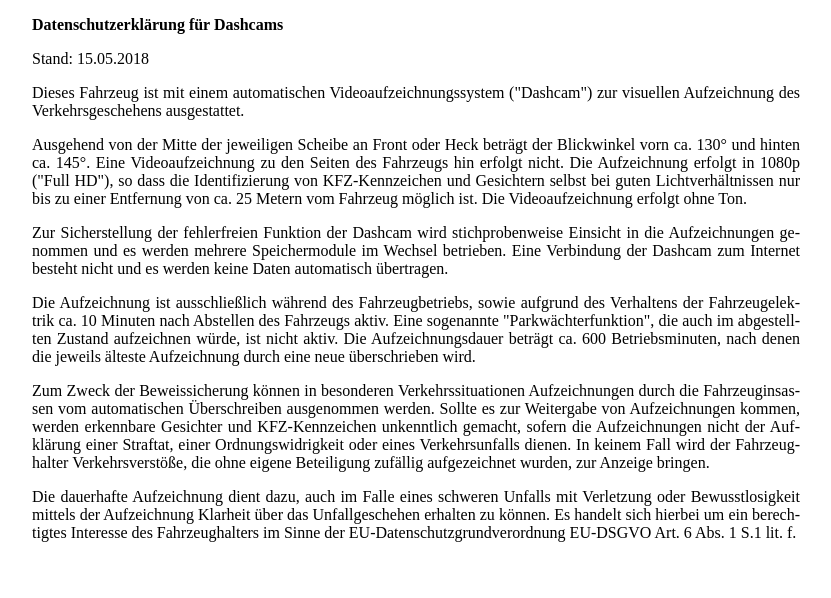
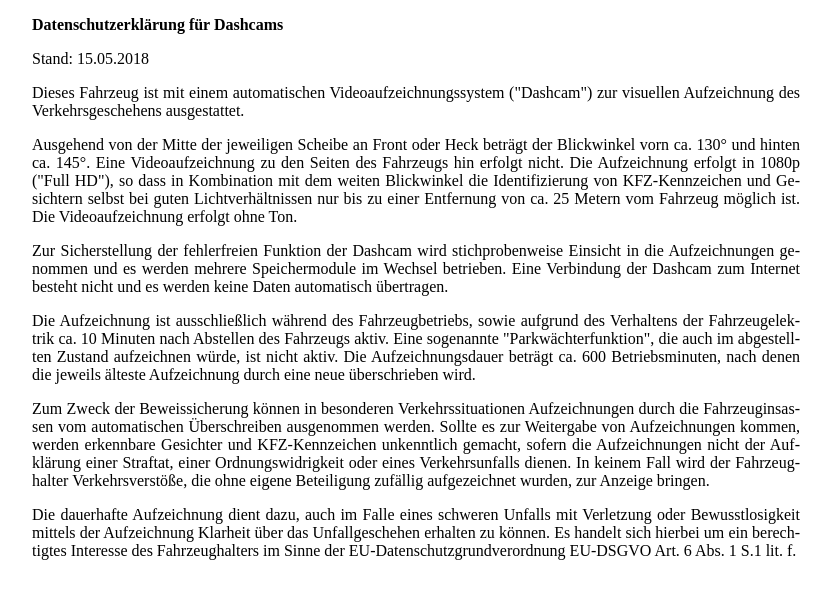
Before and after one commit to mschmitt/dashcam, a plain HTML site: page index.html in a window 1280 px wide. Shown: the whole page, without its empty margins (224-1055 px from the left). Drawn offline with Linux system fonts and the light colour scheme.

Commit message:
Weitwinkel+1080p foo

```diff
--- a/index.html
+++ b/index.html
@@ -48,7 +48,7 @@
 
   <p>Dieses Fahrzeug ist mit einem automatischen Videoaufzeichnungssystem ("Dashcam") zur visuellen Aufzeichnung des Verkehrsgeschehens ausgestattet.</p>
 
-  <p>Ausgehend von der Mitte der jeweiligen Scheibe an Front oder Heck beträgt der Blickwinkel vorn ca. 130° und hinten ca. 145°. Eine Videoaufzeichnung zu den Seiten des Fahrzeugs hin erfolgt nicht. Die Aufzeichnung erfolgt in 1080p ("Full HD"), so dass die Identifizierung von KFZ-Kennzeichen und Gesichtern selbst bei guten Lichtverhältnissen nur bis zu einer Entfernung von ca. 25 Metern vom Fahrzeug möglich ist. Die Videoaufzeichnung erfolgt ohne Ton.</p>
+  <p>Ausgehend von der Mitte der jeweiligen Scheibe an Front oder Heck beträgt der Blickwinkel vorn ca. 130° und hinten ca. 145°. Eine Videoaufzeichnung zu den Seiten des Fahrzeugs hin erfolgt nicht. Die Aufzeichnung erfolgt in 1080p ("Full HD"), so dass in Kombination mit dem weiten Blickwinkel die Identifizierung von KFZ-Kennzeichen und Gesichtern selbst bei guten Lichtverhältnissen nur bis zu einer Entfernung von ca. 25 Metern vom Fahrzeug möglich ist. Die Videoaufzeichnung erfolgt ohne Ton.</p>
 
   <p>Zur Sicherstellung der fehlerfreien Funktion der Dashcam wird stichprobenweise Einsicht in die Aufzeichnungen genommen und es werden mehrere Speichermodule im Wechsel betrieben. Eine Verbindung der Dashcam zum Internet besteht nicht und es werden keine Daten automatisch übertragen.</p>
 
```
